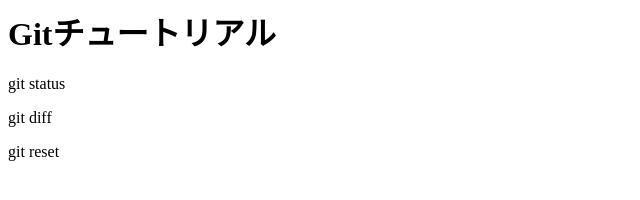
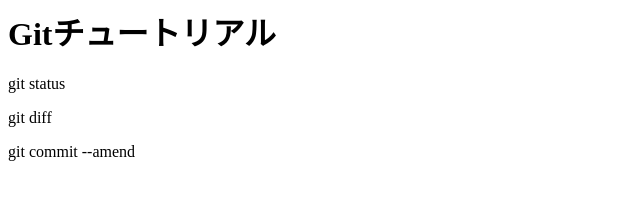
Before and after one commit to Nanahoshi-v2/git_tutorial, a plain HTML site: page index.html in a window 1280 px wide. Shown: the full height of the page, 0-640 px from the left. Drawn offline with Linux system fonts and the light colour scheme.

Commit message:
master.htmlファイルを追加

```diff
--- a/index.html
+++ b/index.html
@@ -1,4 +1,4 @@
 <h1>Gitチュートリアル</h1>
 <p>git status</p>
 <p>git diff</p>
-<p>git reset</p>
+<p>git commit --amend</p>
```
Also changed, not shown: master.html (added, +1 -0 lines).
